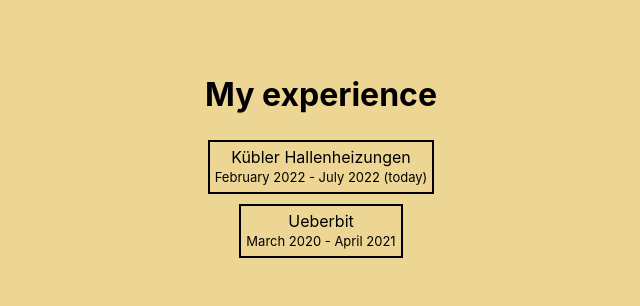
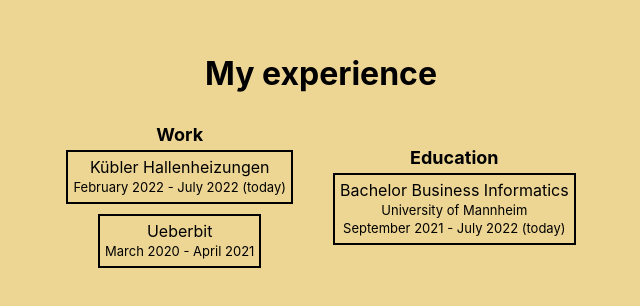
Before and after one commit to ibveecnk/portfolio, a Next.js app: page /experience in a window 1280 px wide. Shown: the part 242-548 px from the top of the page, without its empty margins (319-959 px from the left). Built offline with nearby package versions, Linux system fonts and the light colour scheme.

Commit message:
Multi column layout

```diff
--- /dev/null
+++ b/components/Experience/EducationCard.tsx
@@ -0,0 +1,43 @@
+import Link from "next/link";
+import styles from "/styles/pages/Experience.module.scss";
+
+interface Props {
+  link: string;
+  text: string;
+  uni: string;
+  from: Date;
+  to: Date;
+  ongoing?: boolean;
+}
+
+export const EducationCard: React.FC<Props> = ({
+  text,
+  link,
+  uni,
+  from,
+  to,
+  ongoing = false,
+}) => {
+  const dateSpanToString = (from: Date, to: Date) => {
+    const fromString = from.toLocaleDateString("en-US", {
+      year: "numeric",
+      month: "long",
+    });
+    let toString = to.toLocaleDateString("en-US", {
+      year: "numeric",
+      month: "long",
+    });
+    ongoing ? (toString += " (today)") : null;
+    return `${fromString} - ${toString}`;
+  };
+
+  return (
+    <Link href={link} passHref>
+      <div className={styles.card}>
+        <div>{text}</div>
+        <div className={styles.cardText}>{uni}</div>
+        <div className={styles.cardText}>{dateSpanToString(from, to)}</div>
+      </div>
+    </Link>
+  );
+};
--- a/pages/experience.tsx
+++ b/pages/experience.tsx
@@ -1,5 +1,6 @@
 import type { NextPage } from "next";
 import Head from "next/head";
+import { EducationCard } from "../components/Experience/EducationCard";
 import { ExperienceCard } from "../components/Experience/ExperienceCard";
 import styles from "../styles/pages/Experience.module.scss";
 
@@ -8,7 +9,9 @@
     <div className={styles.container}>
       <main className={styles.main}>
         <h1>My experience</h1>
+        <div className={styles.columnWrapper}>
           <div className={styles.cardWrapper}>
+            <div className={styles.columnTitle}>Work</div>
             <ExperienceCard
               text="Kübler Hallenheizungen"
               link="https://www.kuebler-hallenheizungen.de"
@@ -23,6 +26,18 @@
               to={new Date(2021, 3)}
             ></ExperienceCard>
           </div>
+          <div className={styles.cardWrapper}>
+            <div className={styles.columnTitle}>Education</div>
+            <EducationCard
+              text="Bachelor Business Informatics"
+              link="https://www.uni-mannheim.de/studium/studienangebot/bachelor-wirtschaftsinformatik/"
+              uni="University of Mannheim"
+              from={new Date(2021, 8)}
+              to={new Date(Date.now())}
+              ongoing={true}
+            ></EducationCard>
+          </div>
+        </div>
       </main>
     </div>
   );
--- a/styles/pages/Experience.module.scss
+++ b/styles/pages/Experience.module.scss
@@ -12,6 +12,15 @@
   align-items: center;
 }
 
+.columnWrapper {
+  display: flex;
+}
+
+.columnTitle {
+  font-size: large;
+  font-weight: bold;
+}
+
 .cardWrapper {
   display: flex;
   flex-direction: column;
@@ -19,6 +28,7 @@
   align-items: center;
   flex-wrap: nowrap;
   text-align: center;
+  margin: 10px 10px;
 }
 
 .card {
```
Lines whose indentation alone changed are shown as unchanged.
